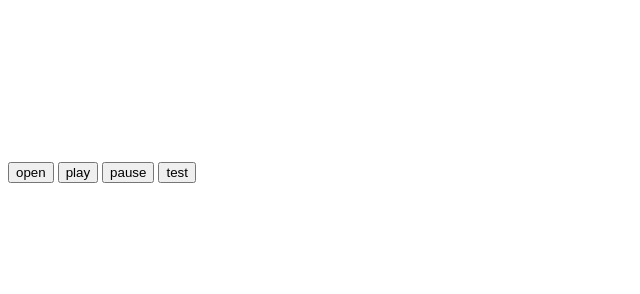
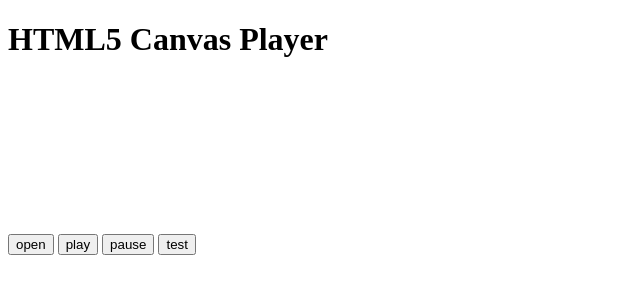
Before and after one commit to oldmtn/oldmtn.github.io, a plain HTML site: page index.html in a window 1280 px wide. Shown: the whole page, without its empty margins (0-640 px from the left). Drawn offline with Linux system fonts and the light colour scheme.

Commit message:
Update index.html
add title.

```diff
--- a/index.html
+++ b/index.html
@@ -6,6 +6,7 @@
   <meta http-equiv="Content-Type" content="text/html; charset=utf-8"/>
 </head>
 <body>
+  <h1>HTML5 Canvas Player</h1>
   <div>
     <canvas id="idCanvas"></canvas>
   </div>
```
